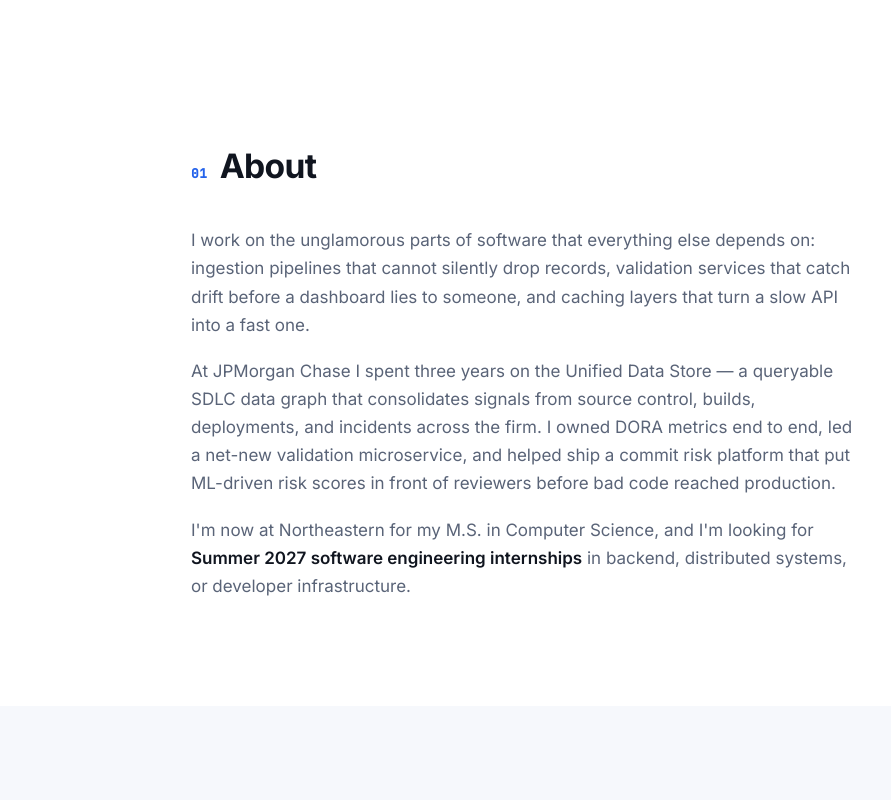
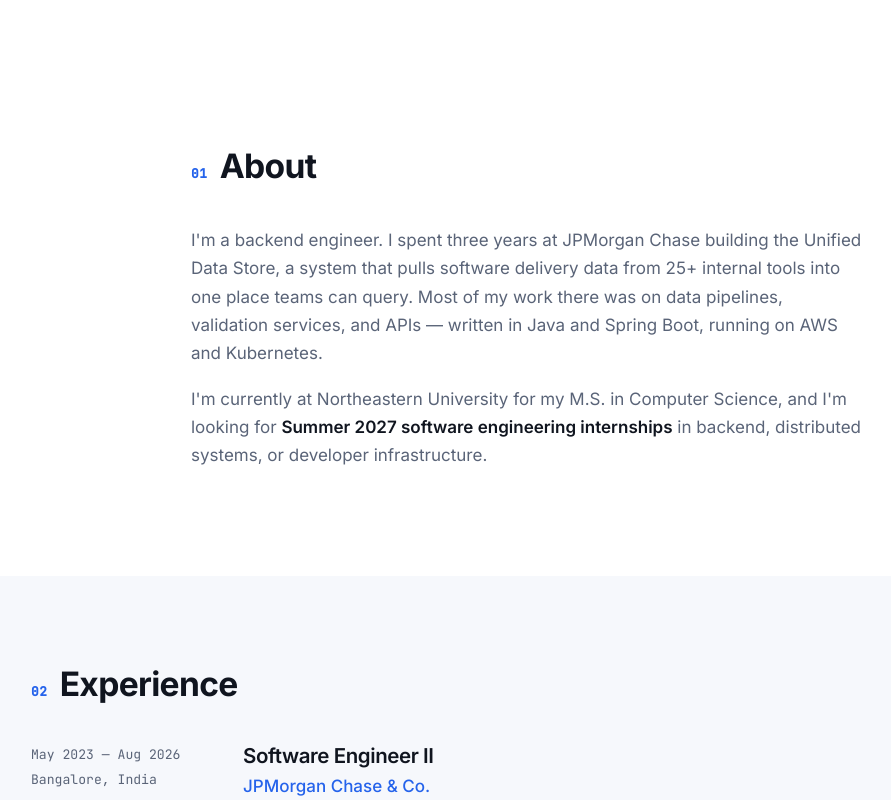
Before and after one commit to aniketsambher/Aniket-Portfolio-website, a plain HTML site: page index.html in a window 1280 px wide. Shown: the part 636-1436 px from the top of the page, without its empty margins (113-1004 px from the left). Drawn offline with Linux system fonts and the light colour scheme.

Commit message:
Simplify About section wording

```diff
--- a/index.html
+++ b/index.html
@@ -63,18 +63,13 @@
     <div class="container container--narrow">
       <h2 class="section__title"><span class="section__num">01</span> About</h2>
       <p class="prose">
-        I work on the unglamorous parts of software that everything else depends on: ingestion pipelines
-        that cannot silently drop records, validation services that catch drift before a dashboard lies to
-        someone, and caching layers that turn a slow API into a fast one.
+        I'm a backend engineer. I spent three years at JPMorgan Chase building the Unified Data Store,
+        a system that pulls software delivery data from 25+ internal tools into one place teams can query.
+        Most of my work there was on data pipelines, validation services, and APIs — written in Java and
+        Spring Boot, running on AWS and Kubernetes.
       </p>
       <p class="prose">
-        At JPMorgan Chase I spent three years on the Unified Data Store — a queryable SDLC data graph that
-        consolidates signals from source control, builds, deployments, and incidents across the firm. I
-        owned DORA metrics end to end, led a net-new validation microservice, and helped ship a commit risk
-        platform that put ML-driven risk scores in front of reviewers before bad code reached production.
-      </p>
-      <p class="prose">
-        I'm now at Northeastern for my M.S. in Computer Science, and I'm looking for
+        I'm currently at Northeastern University for my M.S. in Computer Science, and I'm looking for
         <strong>Summer 2027 software engineering internships</strong> in backend, distributed systems,
         or developer infrastructure.
       </p>
```
